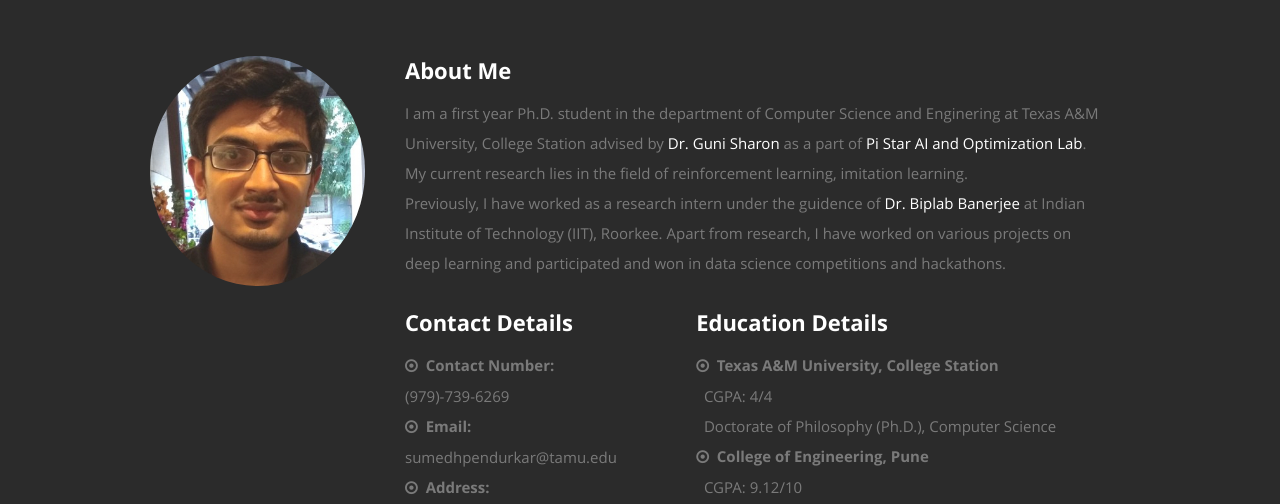
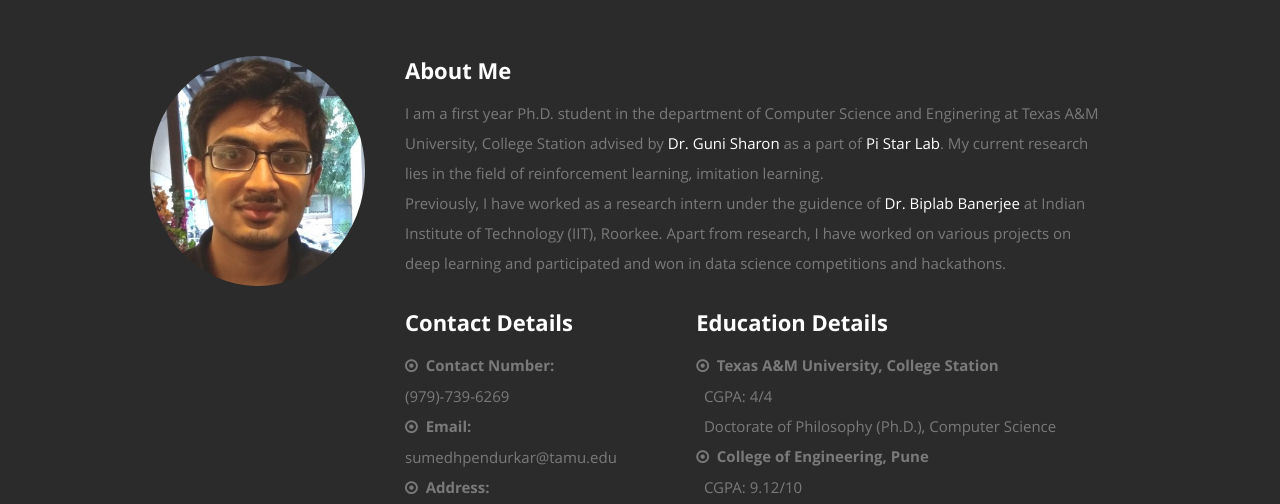
Before and after one commit to sumedhpendurkar/sumedhpendurkar.github.io, a plain HTML site: page index.html in a window 1280 px wide. Shown: the part 840-1344 px from the top of the page. Drawn offline with nearby package versions, Linux system fonts and the light colour scheme; some icons are missing.

Commit message:
update lab name

```diff
--- a/index.html
+++ b/index.html
@@ -103,7 +103,7 @@
             <h2>About Me</h2>
 
 			<p>
-			I am a first year Ph.D. student in the department of Computer Science and Enginering at Texas A&M University, College Station advised by <a href="http://faculty.cse.tamu.edu/guni/">Dr. Guni Sharon</a> as a part of <a href="http://faculty.cse.tamu.edu/guni/pistar/index.html">Pi Star AI and Optimization Lab</a>. My current research lies in the field of reinforcement learning, imitation learning. <br>
+			I am a first year Ph.D. student in the department of Computer Science and Enginering at Texas A&M University, College Station advised by <a href="http://faculty.cse.tamu.edu/guni/">Dr. Guni Sharon</a> as a part of <a href="http://faculty.cse.tamu.edu/guni/pistar/index.html">Pi Star Lab</a>. My current research lies in the field of reinforcement learning, imitation learning. <br>
 				Previously, I have worked as a research intern under the guidence of <a href="http://bbanerjee.netlify.com/">Dr. Biplab Banerjee</a> at Indian Institute of Technology (IIT), Roorkee. Apart from research, I have worked on various projects on deep learning and participated and won in data science competitions and hackathons.
             </p>
 
```
